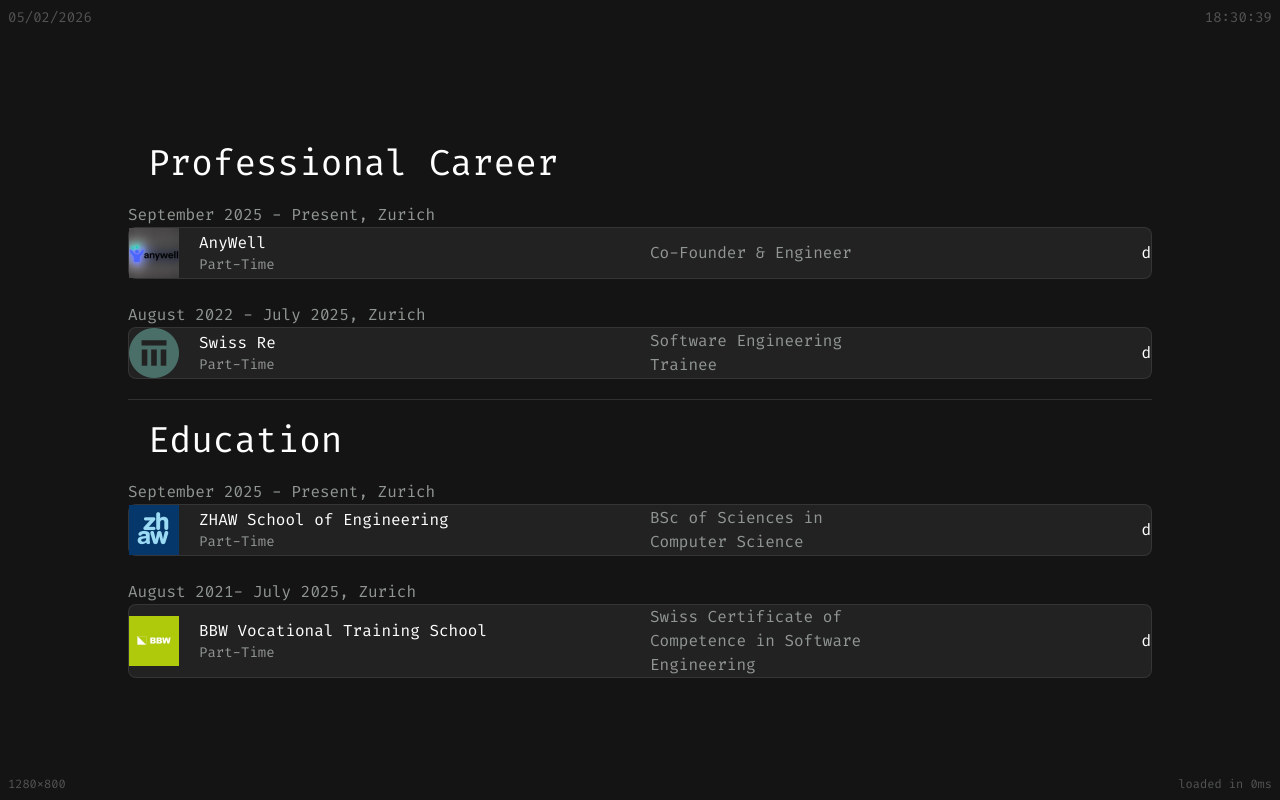
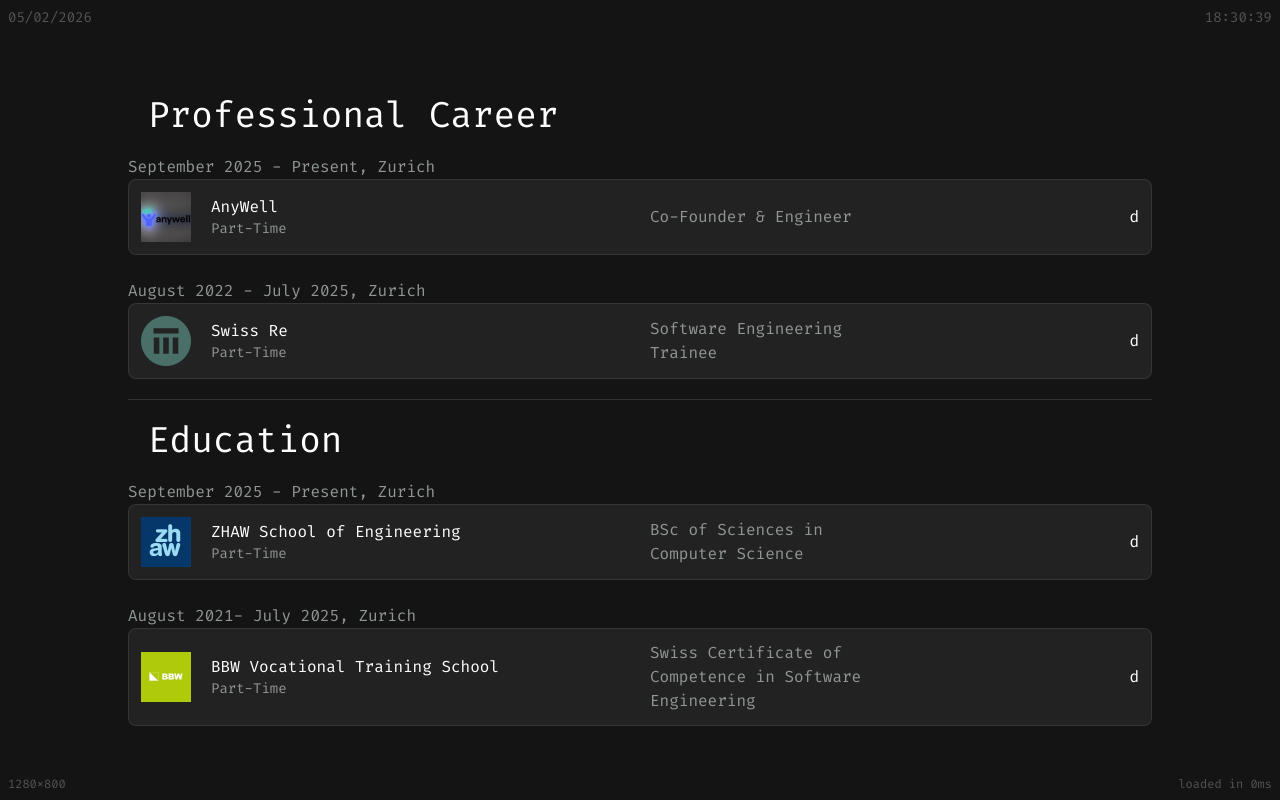
Before and after one commit to chris911e/portfolio-frontend, a React (Vite) app: page /experience in a window 1280 px wide. Built offline with nearby package versions, Linux system fonts and the light colour scheme.

Commit message:
fix: added padding

```diff
--- a/src/components/Tabbed/Accordion.tsx
+++ b/src/components/Tabbed/Accordion.tsx
@@ -8,7 +8,12 @@
     description: string
 }
 
-export default function Accordion({ logo, title, description, underTitle }: AccordionProps) {
+export default function Accordion({
+    logo,
+    title,
+    description,
+    underTitle
+}: AccordionProps) {
     return(
         <div className="hover:cursor-pointer">
             <Tabbed>
@@ -19,6 +24,7 @@
                         gap-5
                         grid
                         grid-cols-4
+                        p-3
                     "
                 >
                     <div
```
